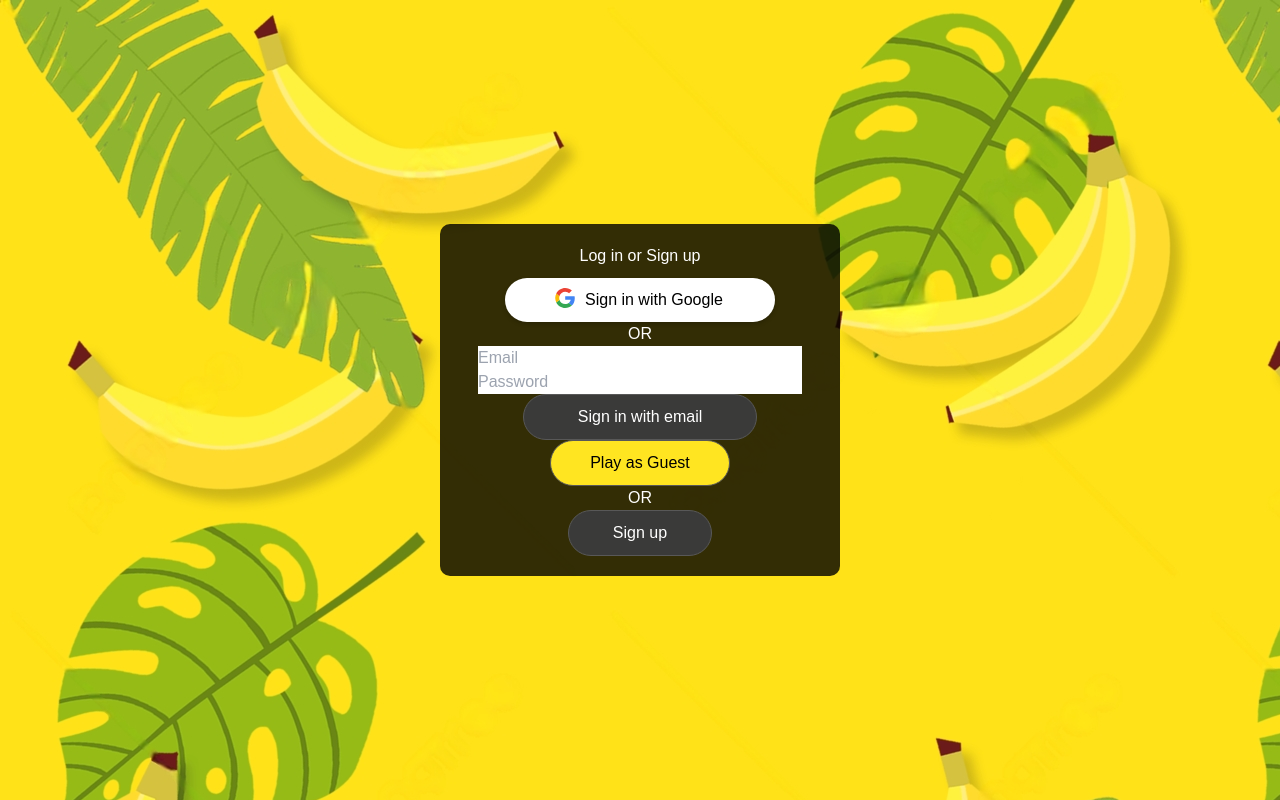
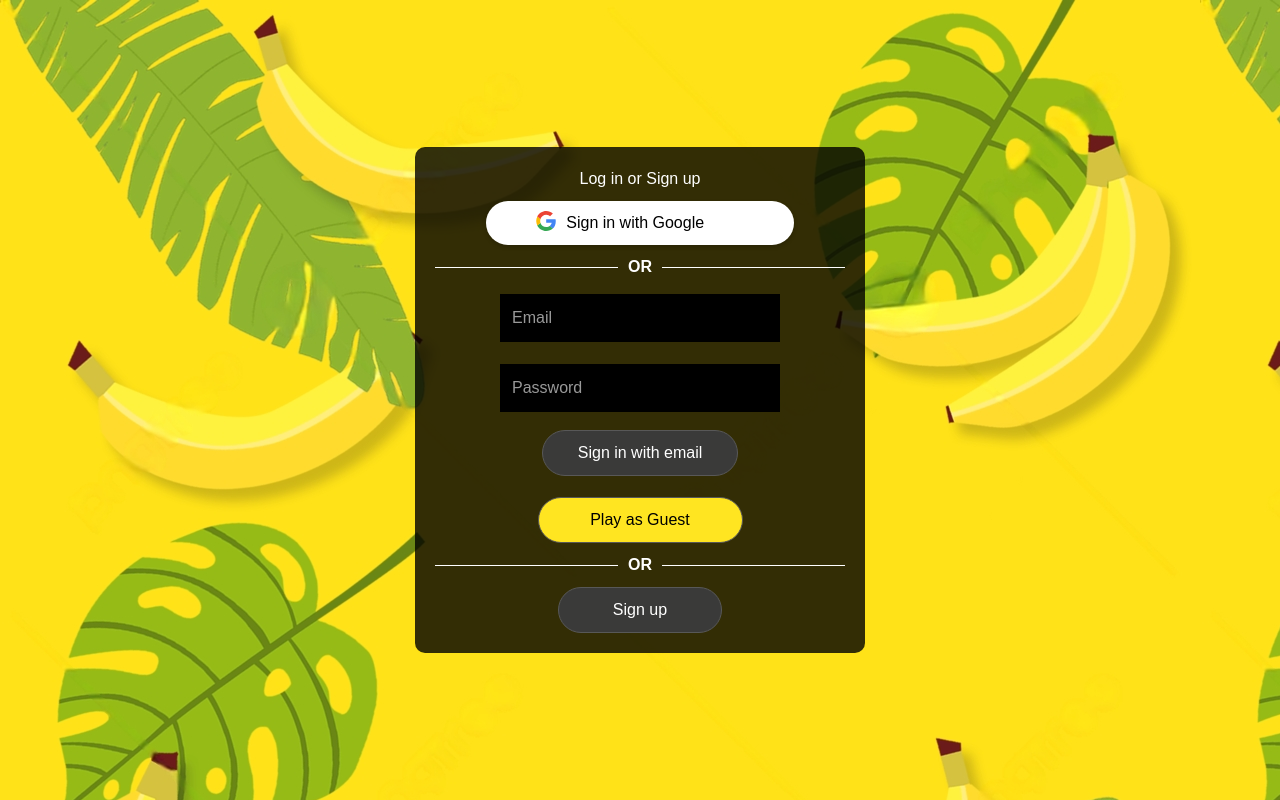
Before and after one commit to Abdul1013Faththah/hang-with-banana, a Next.js app: page / in a window 1280 px wide. Built offline with nearby package versions, Linux system fonts and the light colour scheme; no server answers.

Commit message:
interface fixed for login and signup

```diff
--- a/pages/index.js
+++ b/pages/index.js
@@ -57,8 +57,13 @@ export default function Component() {
           <img src="/images/google.svg" alt="Google" className="google-img" />
           Sign in with Google
         </button>
-        <p>OR</p>
+        <div class="or-container">
+          <hr/>
+            <p>OR</p>
+          <hr/>
+        </div>
         <form onSubmit={handleEmailSignIn}>
+          <div class="input-container">
           <input
             type="email"
             placeholder="Email"
@@ -73,6 +78,7 @@ export default function Component() {
             onChange={(e) => setPassword(e.target.value)}
             required
           />
+          </div>
           <button type="submit" className="email-btn">
             Sign in with email
           </button>
@@ -80,7 +86,11 @@ export default function Component() {
         <button className="guest-btn" onClick={handleGuestSignIn}>
           Play as Guest
         </button>
-        <p>OR</p>
+        <div class="or-container">
+          <hr/>
+            <p>OR</p>
+          <hr/>
+        </div>
         <button className="signup-btn" onClick={() => router.push("/signup")}>
           Sign up
         </button>
--- a/pages/signup.js
+++ b/pages/signup.js
@@ -30,6 +30,7 @@ export default function Signup() {
       <div className="auth-box">
         <h2>Sign up</h2>
         <form onSubmit={handleSignup}>
+          <div class="input-container">
           <input
             type="text"
             placeholder="Username"
@@ -51,6 +52,7 @@ export default function Signup() {
             onChange={(e) => setPassword(e.target.value)}
             required
           />
+          </div>
           <button type="submit" className="email-btn">
             Sign up with email
           </button>
--- a/styles/globals.css
+++ b/styles/globals.css
@@ -32,7 +32,7 @@ body {
   background: rgba(0, 0, 0, 0.8);
   padding: 20px;
   border-radius: 10px;
-  width: 400px;
+  width: 450px;
   color: white;
   display: flex;
   flex-direction: column;
@@ -56,6 +56,7 @@ body {
   cursor: pointer;
   box-shadow: 0 2px 4px rgba(0, 0, 0, 0.2);
   transition: background-color 0.3s ease;
+  transition: all 0.3s ease;
 }
 
 .google-btn:hover {
@@ -71,7 +72,7 @@ body {
 }
 
 .email-btn {
-  width: 65%;
+  width: 85%;
   background-color: #3a3a39;
   border: 1px solid #585858;
   color: white;
@@ -80,6 +81,8 @@ body {
   border-radius: 25px;
   cursor: pointer;
   transition: all 0.3s ease;
+  margin-top: 13px;
+  margin-bottom: 13px;
 }
 
 .email-btn:hover {
@@ -98,6 +101,7 @@ body {
   border-radius: 25px;
   cursor: pointer;
   transition: all 0.3s ease;
+  margin-top: 8px;
 }
 
 .guest-btn:hover {
@@ -122,12 +126,55 @@ body {
   transform: scale(1.05);
 }
 
-input {
-  width: 90%;
-  padding: 8px;
-  margin: 10px;
-  border-radius:none;
+.input-container {
+  display: flex;
+  flex-direction: column;
+  align-items: center;
+  width: 100%;
+  gap: 12px;
+}
+
+.input-container input {
+  width: 190%;
+  max-width: 280px;
+  padding: 12px;
+  margin: 5px 0;
   border: none;
+  background-color: black;
+  color: white;
+  font-size: 16px;
+  outline: none;
+  text-align: left;
+  transition: all 0.3s ease;
+}
+
+.input-container input::placeholder {
+  color: rgba(255, 255, 255, 0.6);
+}
+
+.input-container input:hover{
+  transform: scale(1.05);
+}
+
+.or-container {
+  display: flex;
+  align-items: center;
+  justify-content: center;
+  width: 100%;
+  margin: 10px 0;
+}
+
+.or-container hr {
+  flex: 1;
+  border: none;
+  height: 1px;
+  background-color: white;
+}
+
+.or-container p {
+  margin: 0 10px;
+  color: white;
+  font-weight: bold;
 }
 
 .link {
```
